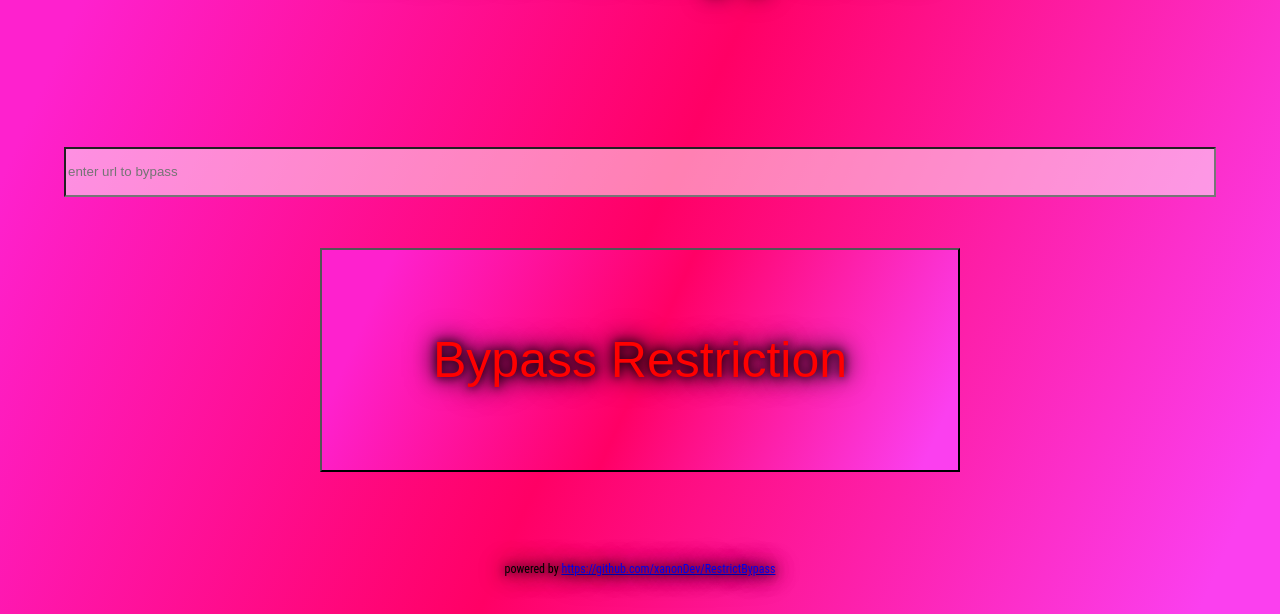
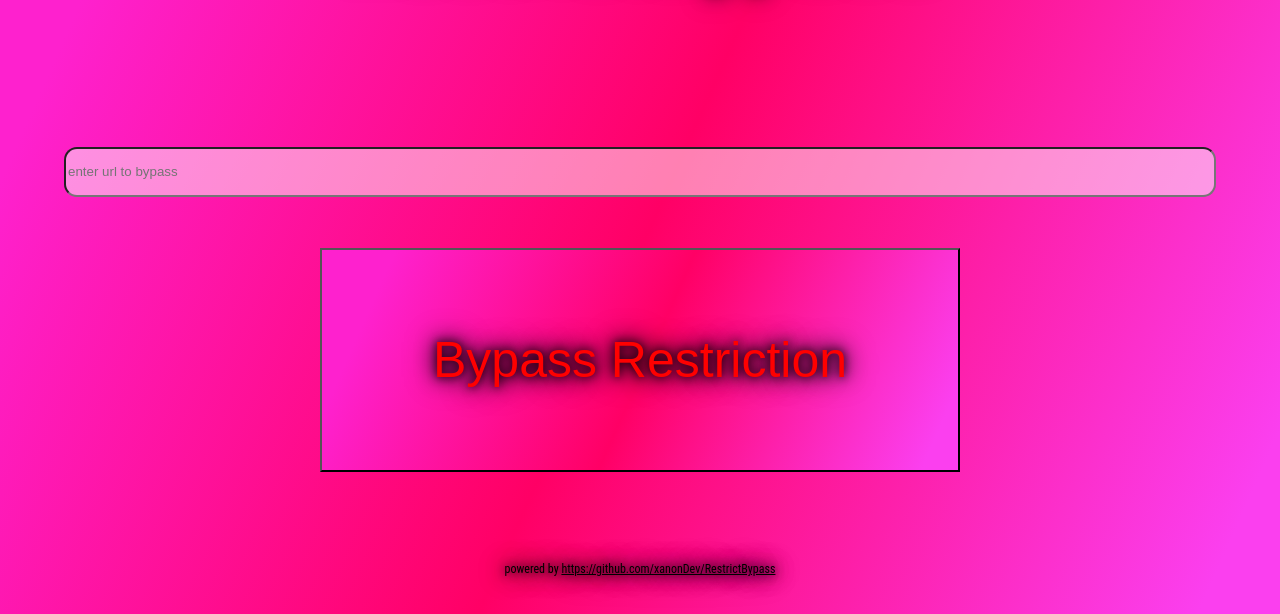
Before and after one commit to xanonDev/RestrictBypass, a Flask app: page / in a window 1280 px wide. Shown: the part 186-800 px from the top of the page. Run offline with Flask 3, Linux system fonts and the light colour scheme.

Commit message:
Update index.html

```diff
--- a/templates/index.html
+++ b/templates/index.html
@@ -17,6 +17,7 @@
         width: 90%;
         height: 50px;
         background: rgba(255, 255, 255, 0.5);
+        border-radius: 13px;
       }
       #submit {
         width: 40rem;
@@ -38,6 +39,9 @@
         color: black;
         font-size: 12px;
       }
+      a {
+        color: black;
+      }
     </style>
     <p>RestrictBypass</p>
     <input id="link" placeholder="enter url to bypass"></input>
```
